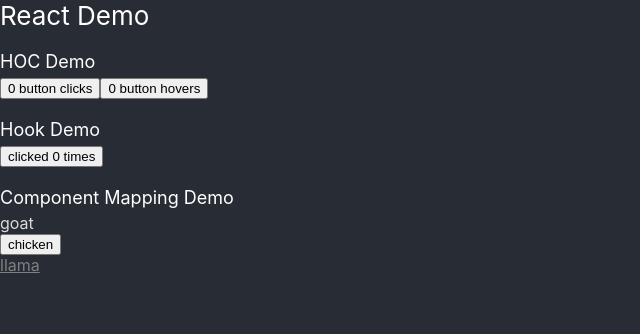
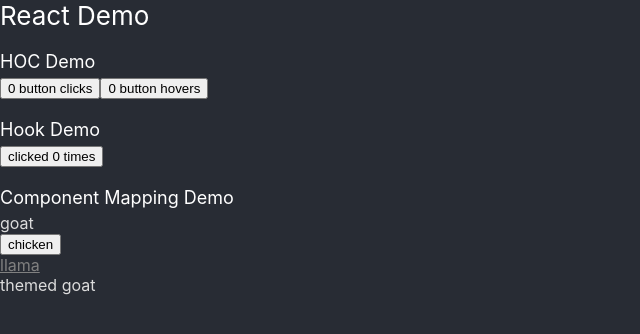
Before and after one commit to spinloop/React-Demo, a React (Create React App) app: page / in a window 1280 px wide. Shown: the top 334 px of the page, without its empty margins (0-640 px from the left). Built offline with nearby package versions, Linux system fonts and the light colour scheme.

Commit message:
[component mapping] add theme mapping

```diff
--- /dev/null
+++ b/src/examples/component_mapping/ThemedComponent.js
@@ -0,0 +1,24 @@
+import React from 'react'
+
+const DefaultComponent = props => (
+  <div {...props}>{props.text}</div>
+)
+
+const OtherComponent = props => (
+  <div {...props}>themed {props.text}</div>
+)
+
+const themeMap = {
+  'default': DefaultComponent,
+  'other': OtherComponent
+}
+
+const componentForTheme = themeMap => props => {
+  const Component = themeMap[props.theme]
+
+  return <Component {...props} />
+}
+
+export default function render(props) {
+  return componentForTheme(themeMap)(props)
+}
--- a/src/examples/component_mapping/index.js
+++ b/src/examples/component_mapping/index.js
@@ -1,6 +1,8 @@
 import React from 'react'
 import '../../App.css';
 import map from 'lodash/map'
+
+import ThemedComponent from './ThemedComponent'
 
 export default () => {
   // mock api response
@@ -10,7 +12,8 @@ export default () => {
       text: 'goat',
       style: {
         color: '#DCDCDC'
-      }
+      },
+      theme: 'default'
     },
     {
       __typename: 'b',
@@ -27,17 +30,24 @@ export default () => {
         display: 'block'
       },
       href: 'http://localhost:3001/'
-    }
+    },
+    {
+      __typename: 'a',
+      text: 'goat',
+      style: {
+        color: '#DCDCDC'
+      },
+      theme: 'other'
+    },
   ]
 
   // components
-  const A = (props) => <div {...props}>{props.text}</div>
   const B = (props) => <button {...props}>{props.text}</button>
   const C = (props) => <a {...props}>{props.text}</a>
 
   // componentMap
   const componentMap = {
-    'a': A,
+    'a': ThemedComponent,
     'b': B,
     'c': C
   }
```
